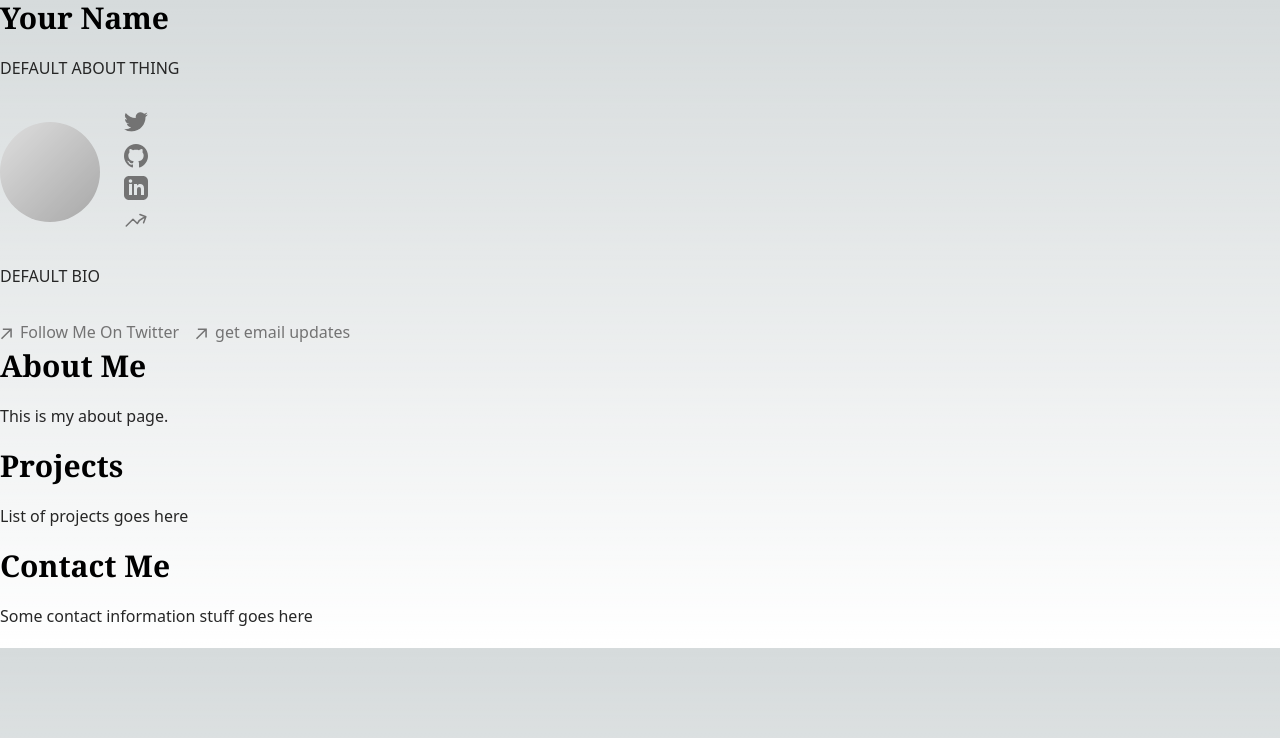
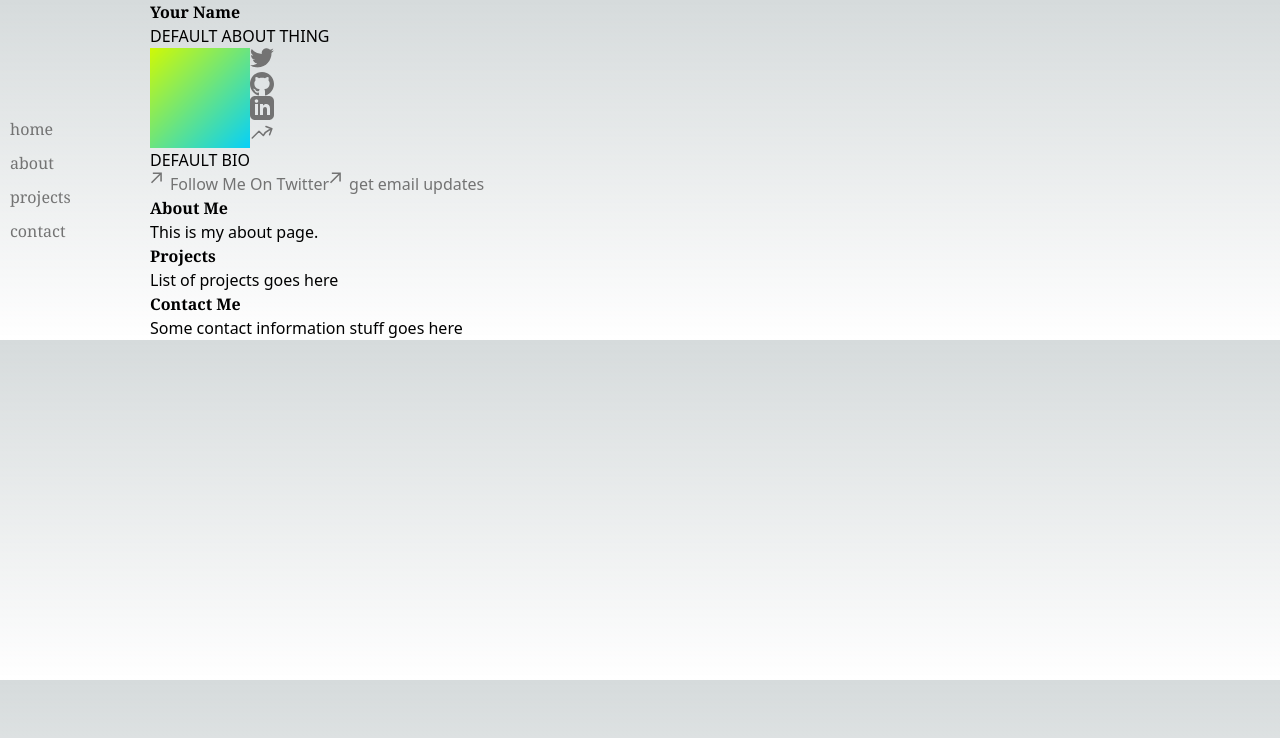
Before and after one commit to AntonioKaram/Portfolio, a Next.js app: page / in a window 1280 px wide. Shown: the top 738 px of the page. Built offline with nearby package versions, Linux system fonts and the light colour scheme.

Commit message:
Migration Changes

```diff
--- a/src/pages/layout.tsx
+++ b/app/layout.tsx
@@ -1,12 +1,12 @@
-import '../styles/globals.css';
+import './globals.css';
 import clsx from 'clsx';
 import type { Metadata } from 'next';
 import localFont from 'next/font/local';
-import Sidebar from '../../components/navigationbar';
+import Sidebar from '../components/navigationbar';
 import { Analytics } from '@vercel/analytics/react';
 
 const kaisei = localFont({
-  src: '../../public/fonts/kaisei-tokumin-latin-700-normal.woff2',
+  src: '../public/fonts/kaisei-tokumin-latin-700-normal.woff2',
   weight: '700',
   variable: '--font-kaisei',
   display: 'swap',
--- a/src/pages/index.tsx
+++ b/app/page.tsx
@@ -1,7 +1,7 @@
 import Link from 'next/link'
 import Image from 'next/image'
 import { Inter } from 'next/font/google'
-import { name, about, bio, avatar } from '../../lib/info'
+import { name, about, bio, avatar } from '../lib/info'
 
 import {
   ArrowIcon,
@@ -10,7 +10,7 @@ import {
   ViewsIcon,
   LinkedIN,
   YoutubeIcon,
-} from '../../components/icons'
+} from '../components/icons'
 
 
 const inter = Inter({ subsets: ['latin'] })
--- a/lib/info.tsx
+++ b/lib/info.tsx
@@ -1,4 +1,4 @@
-import me from '../public/placeholder.jpg';
+import me from '../app/placeholder.jpg';
 
 export const name = 'Your Name';
 export const avatar = me;
--- a/src/pages/_app.tsx
+++ /dev/null
@@ -1,6 +0,0 @@
-import '@/styles/globals.css'
-import type { AppProps } from 'next/app'
-
-export default function App({ Component, pageProps }: AppProps) {
-  return <Component {...pageProps} />
-}
--- a/src/pages/_document.tsx
+++ /dev/null
@@ -1,13 +0,0 @@
-import { Html, Head, Main, NextScript } from 'next/document'
-
-export default function Document() {
-  return (
-    <Html lang="en">
-      <Head />
-      <body>
-        <Main />
-        <NextScript />
-      </body>
-    </Html>
-  )
-}
```
Also changed, not shown: package.json (+8 -6 lines), tsconfig.json (+23 -7 lines), app/error.tsx (renamed from src/pages/error.tsx), app/globals.css (renamed from src/styles/globals.css), app/placeholder.jpg (renamed from public/placeholder.jpg), pages/api/hello.ts (renamed from src/pages/api/hello.ts), 1 other file (tests, documents, lock files or other folders).
